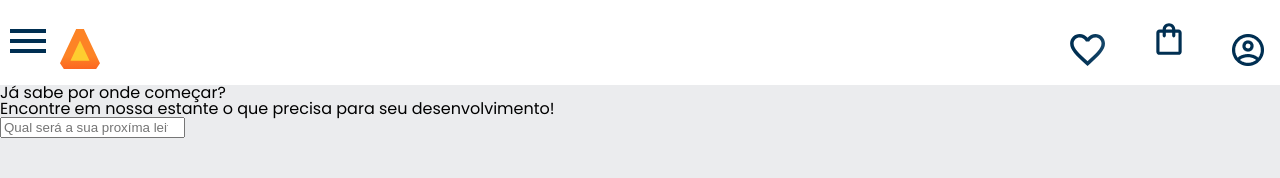
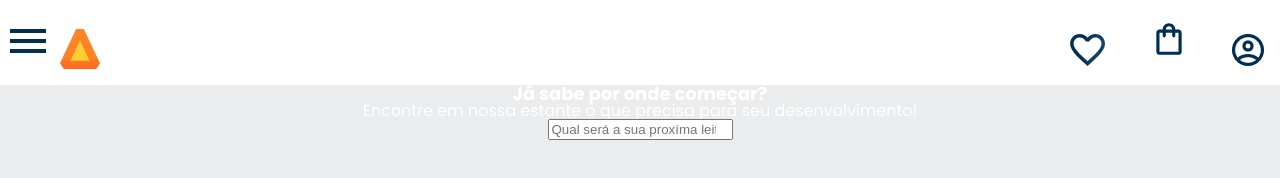
Before and after one commit to gksucalvi/mobile_first, a plain HTML site: page index.html in a window 1280 px wide. Drawn offline with Linux system fonts and the light colour scheme.

Commit message:
estilizando

```diff
--- a/styles/banner.css
+++ b/styles/banner.css
@@ -1,3 +1,14 @@
 .banner{
+    background: var(--azul-degrade);
+    color: var(--branco);
+    text-align: center;
+}
 
+.banner__titulo{
+    font-size: 18px;
+    font-weight: 700;
 }
+
+.banner__texto{
+    font-weight: 500;
+}
```
